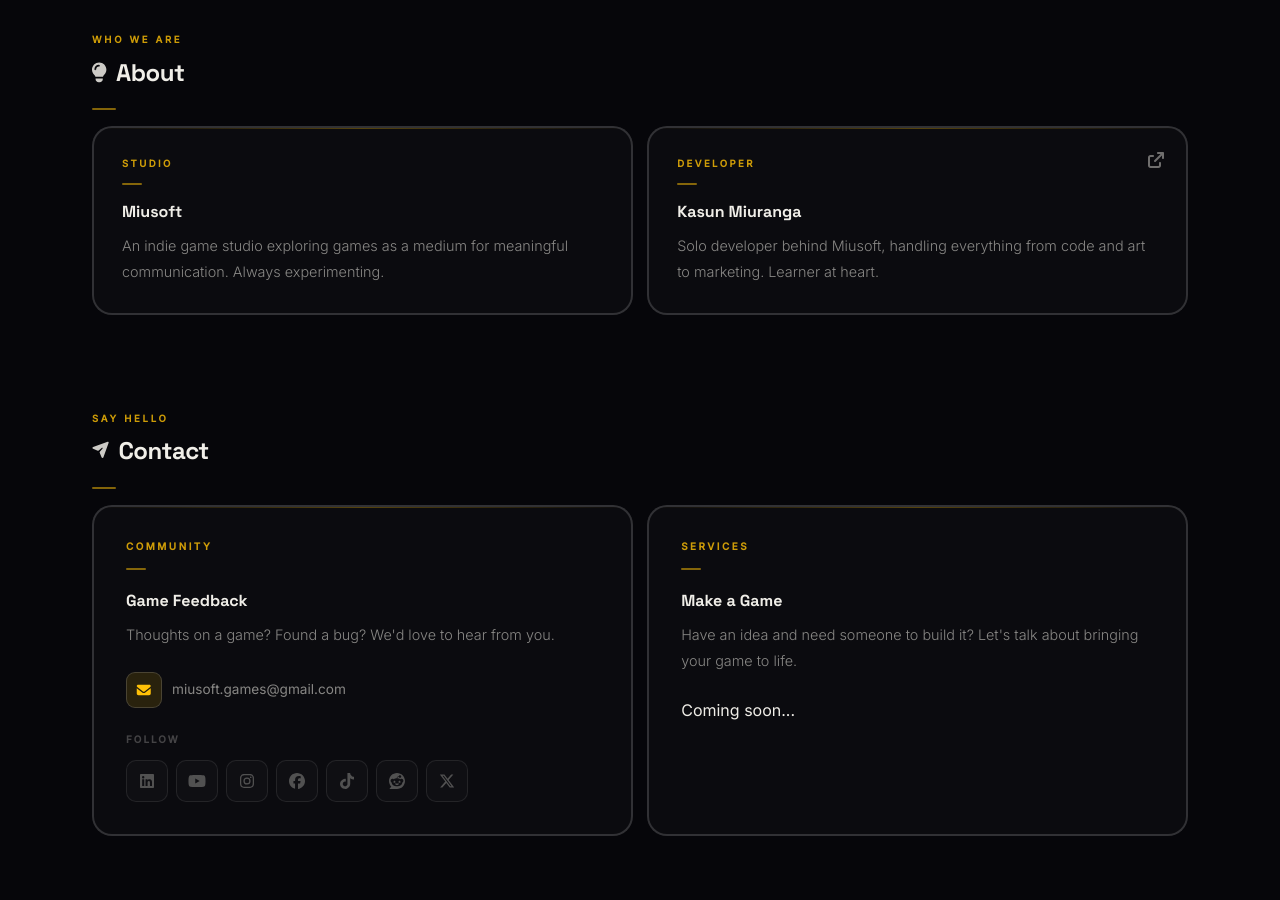
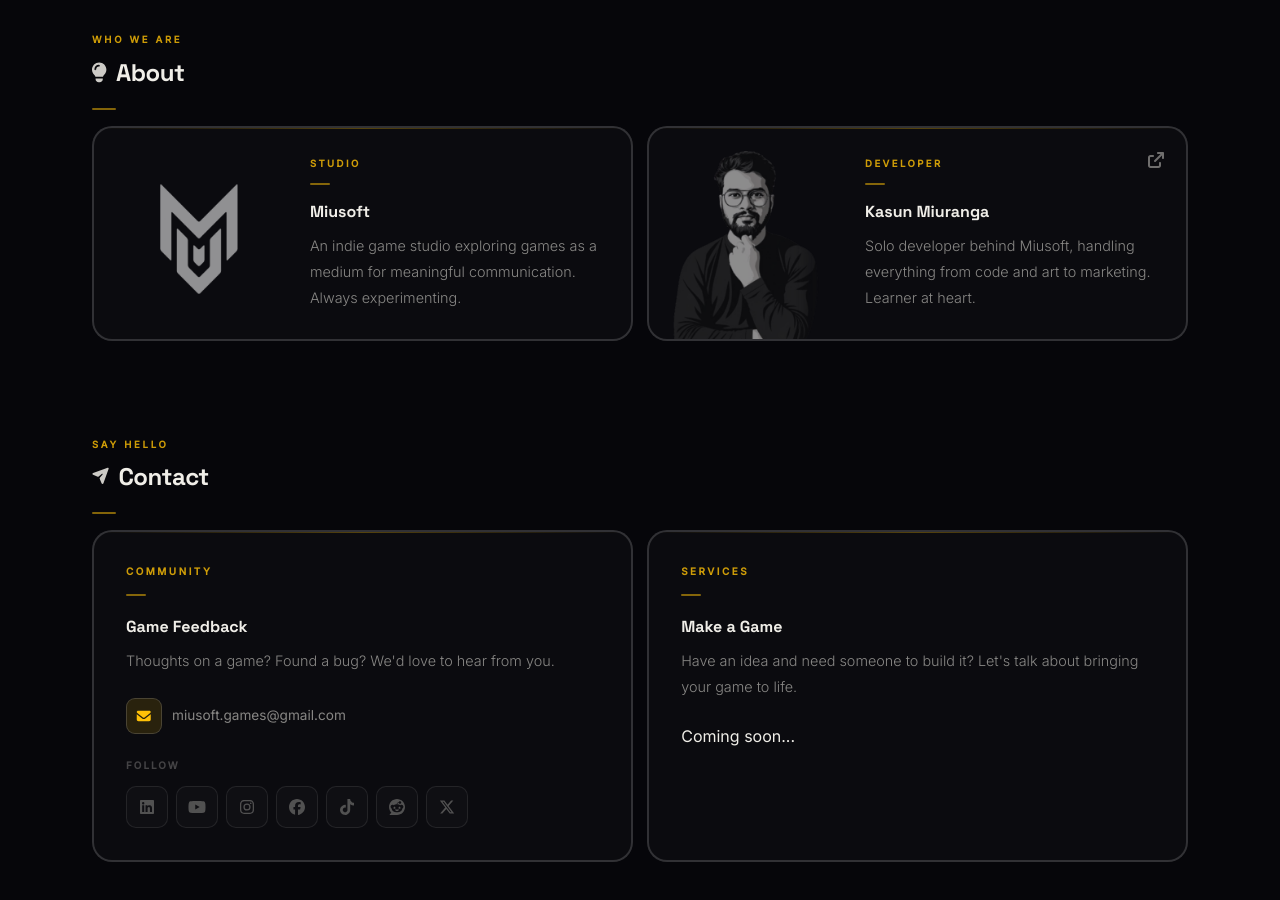
Before and after one commit to MiusoftGames/miusoftgames.github.io, a Next.js app: page / in a window 1280 px wide. Shown: the part 1820-2720 px from the top of the page. Built offline with nearby package versions, Linux system fonts and the light colour scheme.

Commit message:
update about

```diff
--- a/components/About/About.jsx
+++ b/components/About/About.jsx
@@ -17,8 +17,12 @@
             <div className={styles.accentLine} />
             <div className={styles.grid}>
 
-                {/* Studio card — static */}
+                {/* Studio card */}
                 <div className={styles.card}>
+                    <div className={styles.imagePanel}>
+                        <img src="/images/about/miusoft.png" alt="Miusoft" className={styles.cardImage} />
+                    </div>
+                    <div className={styles.cardContent}>
                         <span className={styles.cardLabel}>Studio</span>
                         <div className={styles.cardAccent} />
                         <h3 className={styles.cardTitle}>Miusoft</h3>
@@ -26,6 +30,7 @@
                             An indie game studio exploring games as a medium for meaningful
                             communication. Always experimenting.
                         </p>
+                    </div>
                 </div>
 
                 {/* Developer card — linked */}
@@ -35,6 +40,10 @@
                     rel="noopener noreferrer"
                     className={`${styles.card} ${styles.cardLink}`}
                 >
+                    <div className={styles.imagePanel}>
+                        <img src="/images/about/kasunmiu.png" alt="Kasun Miuranga" className={styles.cardImage} />
+                    </div>
+                    <div className={styles.cardContent}>
                         <span className={styles.cardLabel}>Developer</span>
                         <div className={styles.cardAccent} />
                         <h3 className={styles.cardTitle}>Kasun Miuranga</h3>
@@ -44,6 +53,7 @@
                         <span className={styles.externalIcon}>
                             <FontAwesomeIcon icon={faArrowUpRightFromSquare} />
                         </span>
+                    </div>
                 </a>
 
             </div>
--- a/components/About/About.module.css
+++ b/components/About/About.module.css
@@ -54,11 +54,14 @@
 .card {
     border: 2px solid var(--color-border);
     border-radius: var(--card-radius);
-    padding: 1.75rem;
     background: rgba(255, 255, 255, 0.025);
     position: relative;
     overflow: hidden;
     transition: border-color 0.3s ease, background 0.3s ease;
+    display: flex;
+    flex-direction: row;
+    padding: 0;
+    overflow: hidden;
 }
 
 .card::before {
@@ -121,7 +124,7 @@
 }
 
 .cardLink {
-    display: block;
+    display: flex;
     text-decoration: none;
     color: inherit;
     cursor: pointer;
@@ -142,3 +145,38 @@
     opacity: 0.8;
     transition: opacity 0.2s ease, transform 0.2s ease;
 }
+
+.imagePanel {
+    flex-shrink: 0;
+    width: 35%;
+    position: relative;
+    overflow: hidden;
+
+    /* fade right edge into card */
+    mask-image: linear-gradient(to left, transparent 0%, black 22%);
+    -webkit-mask-image: linear-gradient(to left, transparent 0%, black 22%);
+}
+
+.cardImage {
+    width: 100%;
+    height: 100%;
+    object-fit: cover;
+    object-position: center top;
+    display: block;
+    opacity: 0.55;
+    transition: opacity 0.35s ease, transform 0.45s ease;
+}
+
+.card:hover .cardImage {
+    opacity: 0.75;
+    transform: scale(1.03);
+}
+
+.cardContent {
+    flex: 1;
+    padding: 1.75rem;
+    display: flex;
+    flex-direction: column;
+    position: relative;
+    min-width: 0;
+}
```
Also changed, not shown: public/images/about/kasunmiu.png (added), public/images/about/miusoft.png (added). Lines whose indentation alone changed are shown as unchanged.
